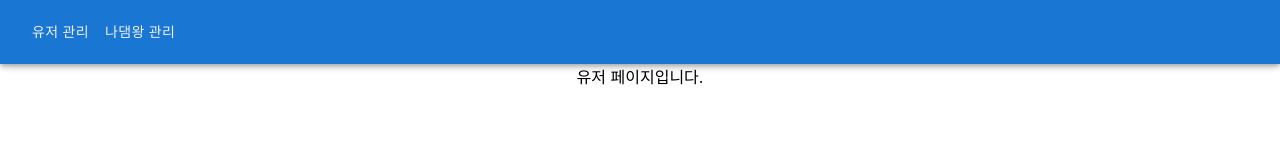
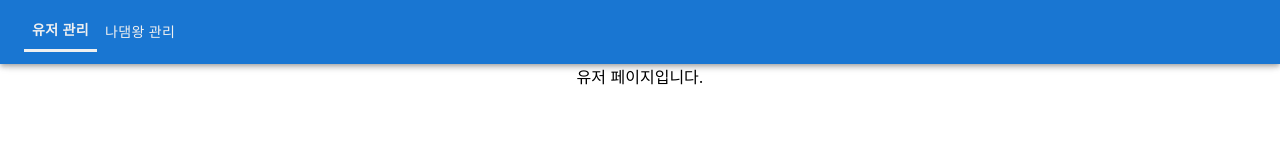
Before and after one commit to Chamy619/Friend-Wiki-Admin, a React (Create React App) app: page /user in a window 1280 px wide. Shown: the top 160 px of the page. Built offline with nearby package versions, Linux system fonts and the light colour scheme.

Commit message:
:sparkles: 헤더 컨테이너 생성

```diff
--- a/src/components/common/Header.jsx
+++ b/src/components/common/Header.jsx
@@ -12,13 +12,22 @@ const LinkButton = styled(Button)(() => ({
   },
 }));
 
-function Header() {
+function Header({ current, linking, items }) {
   return (
     <>
       <AppBar position="fixed">
         <Toolbar>
-          <LinkButton>유저 관리</LinkButton>
-          <LinkButton>나댐왕 관리</LinkButton>
+          {items.map((item) => (
+            <LinkButton
+              key={item.key}
+              onClick={() => {
+                linking(item);
+              }}
+              className={item.key === current ? 'active' : ''}
+            >
+              {item.text}
+            </LinkButton>
+          ))}
         </Toolbar>
       </AppBar>
       <Toolbar />
--- /dev/null
+++ b/src/containers/common/HeaderContainer.jsx
@@ -0,0 +1,31 @@
+import { useSelector, useDispatch } from 'react-redux';
+import { withRouter } from 'react-router-dom';
+import { select } from '../../modules/header';
+import Header from '../../components/common/Header';
+import { useEffect } from 'react';
+
+const MENU_ITEMS = [
+  { text: '유저 관리', location: '/user', key: 'user' },
+  { text: '나댐왕 관리', location: '/genealogy', key: 'genealogy' },
+];
+
+function HeaderContainer({ history, match }) {
+  const dispatch = useDispatch();
+  const { current } = useSelector(({ header }) => ({
+    current: header.current,
+  }));
+
+  useEffect(() => {
+    const target = match.path.substr(1);
+    dispatch(select(target));
+  }, [dispatch, match]);
+
+  const linking = (item) => {
+    history.push(item.location);
+    dispatch(select(item.key));
+  };
+
+  return <Header current={current} linking={linking} items={MENU_ITEMS} />;
+}
+
+export default withRouter(HeaderContainer);
--- /dev/null
+++ b/src/modules/header.js
@@ -0,0 +1,16 @@
+const SELECT = 'header/SELECT';
+
+export const select = (item) => ({ type: SELECT, payload: item });
+
+const initialState = {
+  current: null,
+};
+
+export default function header(state = initialState, action) {
+  switch (action.type) {
+    case SELECT:
+      return { ...state, current: action.payload };
+    default:
+      return state;
+  }
+}
--- a/src/modules/index.js
+++ b/src/modules/index.js
@@ -3,8 +3,9 @@ import { all } from 'redux-saga/effects';
 import loading from './loading';
 import auth, { authSaga } from './auth';
 import user, { userSaga } from './user';
+import header from './header';
 
-const rootReducer = combineReducers({ loading, auth, user });
+const rootReducer = combineReducers({ loading, auth, user, header });
 
 export function* rootSaga() {
   yield all([authSaga(), userSaga()]);
--- a/src/pages/UserPage.jsx
+++ b/src/pages/UserPage.jsx
@@ -1,9 +1,9 @@
-import Header from '../components/common/Header';
+import HeaderContainer from '../containers/common/HeaderContainer';
 
 function UserPage() {
   return (
     <div>
-      <Header />
+      <HeaderContainer />
       유저 페이지입니다.
     </div>
   );
```
